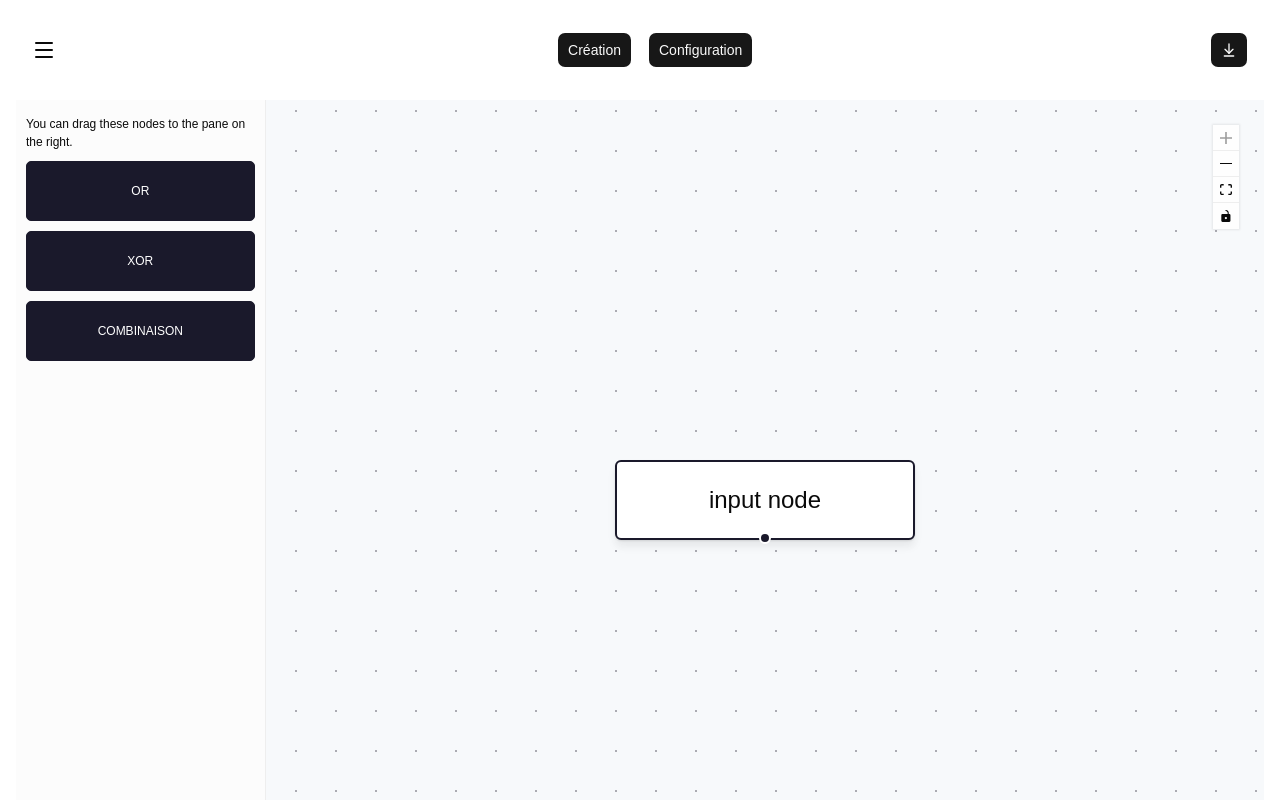
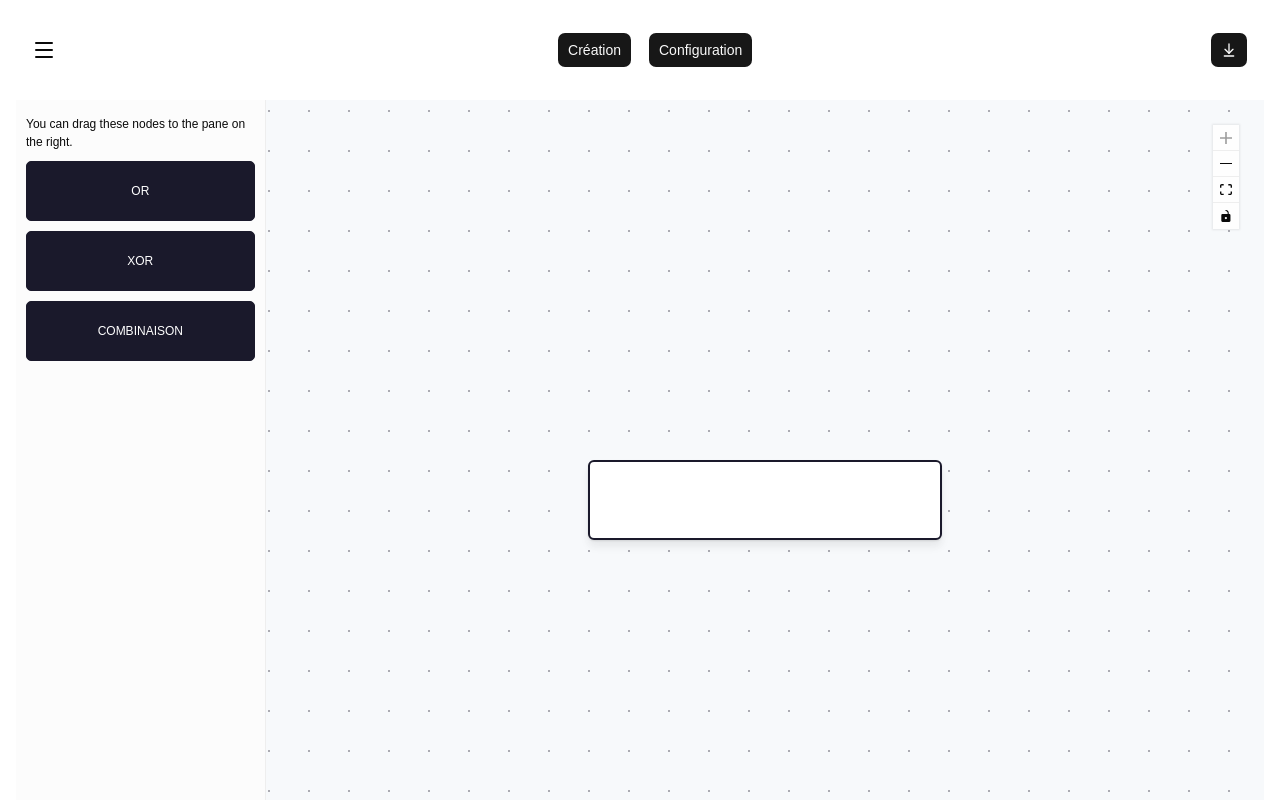
Before and after one commit to liticia222/Feature-model, a React app in the folder frontend/: page / in a window 1280 px wide. Built offline with nearby package versions, Linux system fonts and the light colour scheme; the HTML template or start-up script is replaced by a standard one.

Commit message:
Ajout d'un nouveau type de noeud (feature) dans le graphe

```diff
--- a/frontend/src/App.jsx
+++ b/frontend/src/App.jsx
@@ -16,11 +16,17 @@ import '@xyflow/react/dist/style.css';
 import Sidebar from '@/components/ui/SidebarReact';
 import { DnDProvider, useDnD } from '@/components/ui/DnDContext';
 
+import { NodeFeature } from "./components/ui/NodeFeature";
+
+const nodeTypes = {
+  feature: NodeFeature,
+};
+
 const initialNodes = [
   {
     id: '1',
-    type: 'input',
-    data: { label: 'input node' },
+    type: 'feature',
+    data: { value: 123 },
     position: { x: 250, y: 5 },
   },
 ];
@@ -76,6 +82,8 @@ const DnDFlow = () => {
     event.dataTransfer.effectAllowed = 'move';
   };
 
+
+
   return (
     <>
       <div className="grid grid-row-2 gap-4 grid-cols-1 p-4">
@@ -86,6 +94,7 @@ const DnDFlow = () => {
             <ReactFlow
               nodes={nodes}
               edges={edges}
+              nodeTypes={nodeTypes}
               onNodesChange={onNodesChange}
               onEdgesChange={onEdgesChange}
               onConnect={onConnect}
--- /dev/null
+++ b/frontend/src/components/ui/NodeFeature.jsx
@@ -0,0 +1,15 @@
+import { useCallback } from 'react';
+
+export function NodeFeature(props) {
+  const onChange = useCallback((evt) => {
+    console.log(evt.target.value);
+  }, []);
+
+  return (
+    <div className="text-updater-node">
+      <div>
+        <input id="text" name="text" onChange={onChange} className="nodrag" />
+      </div>
+    </div>
+  );
+}
```
